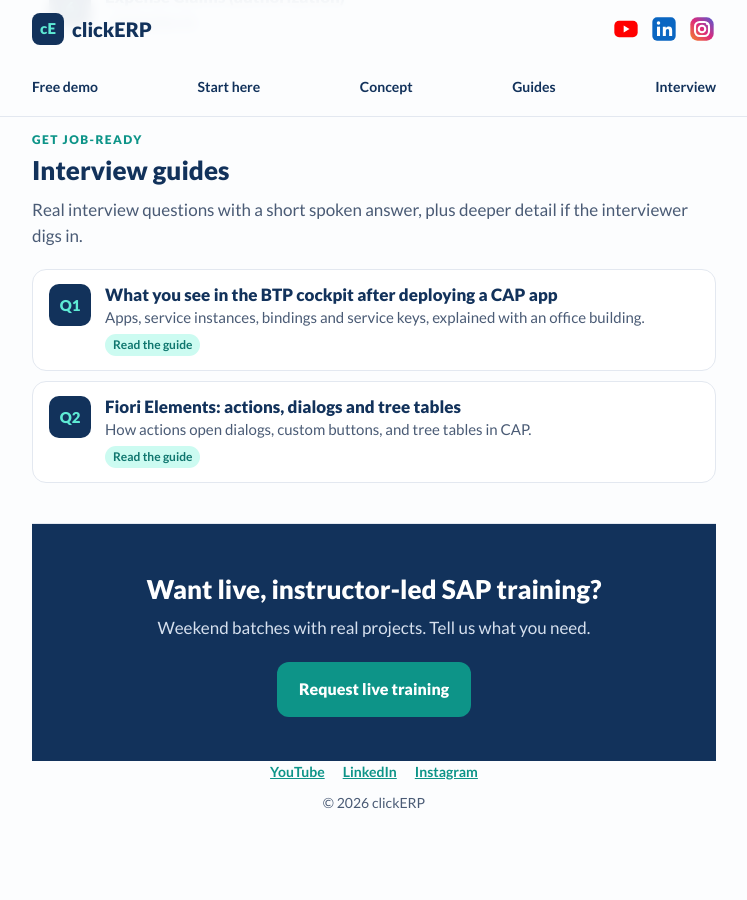
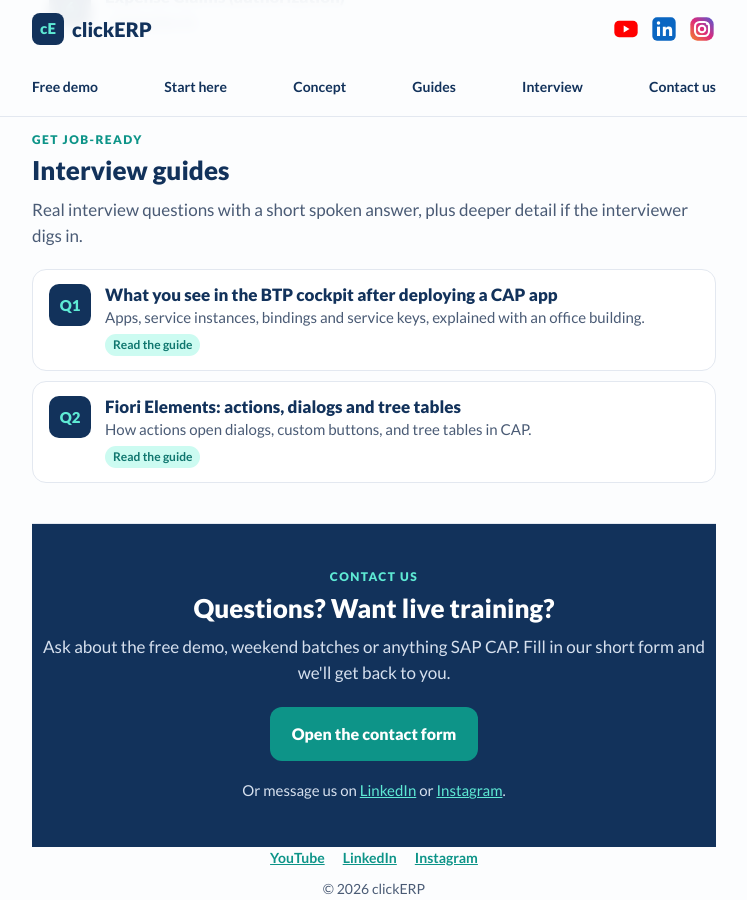
Before and after one commit to clickerp8/clickerp8.github.io, a Jekyll site: the page index.html, which Jekyll copies as it is, in a window 1280 px wide and 900 px high, scrolled down 2816 px. Shown: the whole window, without its empty margins (266-1013 px from the left). Built offline with Jekyll 4.4.1, drawn with Linux system fonts in a browser that asks for light colours; before the commit the page ends 3630 px from its top, so only the background shows below that.

Commit message:
Add Contact us section with Google Form link
Co-Authored-By: Claude Opus 5.5 <noreply@anthropic.com>
Claude-Session: https://claude.ai/code/session_01PxFd26eptWmHkwM2xBgh9C

```diff
--- a/index.html
+++ b/index.html
@@ -72,7 +72,7 @@ footer{padding:24px 0 32px;font-size:14px;color:var(--muted);text-align:center}
   <a class="logo" href="#top"><span>cE</span>clickERP</a>
   <div class="soc"><a href="https://www.youtube.com/@clickERP" target="_blank" rel="noopener" aria-label="YouTube"><svg viewBox="0 0 24 24"><rect x="2" y="5" width="20" height="14" rx="4" fill="#FF0000"/><path d="M10 9l5 3-5 3z" fill="#fff"/></svg></a><a href="https://www.linkedin.com/company/clickerp26/" target="_blank" rel="noopener" aria-label="LinkedIn"><svg viewBox="0 0 24 24"><rect x="2" y="2" width="20" height="20" rx="4" fill="#0A66C2"/><rect x="6" y="10" width="2.6" height="8" fill="#fff"/><circle cx="7.3" cy="6.9" r="1.5" fill="#fff"/><path d="M11 10h2.5v1.2c.5-.8 1.4-1.4 2.7-1.4 2 0 2.8 1.3 2.8 3.4V18h-2.6v-4.3c0-1-.3-1.7-1.3-1.7s-1.5.7-1.5 1.7V18H11z" fill="#fff"/></svg></a><a href="https://www.instagram.com/clickerp_/" target="_blank" rel="noopener" aria-label="Instagram"><svg viewBox="0 0 24 24"><defs><linearGradient id="ig" x1="0" y1="1" x2="1" y2="0"><stop offset="0" stop-color="#F58529"/><stop offset=".5" stop-color="#DD2A7B"/><stop offset="1" stop-color="#515BD4"/></linearGradient></defs><rect x="2" y="2" width="20" height="20" rx="6" fill="url(#ig)"/><rect x="6" y="6" width="12" height="12" rx="4" fill="none" stroke="#fff" stroke-width="1.8"/><circle cx="12" cy="12" r="2.8" fill="none" stroke="#fff" stroke-width="1.8"/><circle cx="16.4" cy="7.6" r="1" fill="#fff"/></svg></a></div>
 </div>
-<nav class="wrap"><a href="#demo">Free demo</a><a href="#start">Start here</a><a href="#concept">Concept</a><a href="#guides">Guides</a><a href="#interview">Interview</a></nav>
+<nav class="wrap"><a href="#demo">Free demo</a><a href="#start">Start here</a><a href="#concept">Concept</a><a href="#guides">Guides</a><a href="#interview">Interview</a><a href="#contact">Contact us</a></nav>
 </header>
 
 <div class="hero" id="top"><div class="wrap">
@@ -156,10 +156,12 @@ footer{padding:24px 0 32px;font-size:14px;color:var(--muted);text-align:center}
   </div>
 </section>
 
-<section class="cta">
-  <h2>Want live, instructor-led SAP training?</h2>
-  <p>Weekend batches with real projects. Tell us what you need.</p>
-  <a class="btn btn-teal" style="display:inline-block" href="https://forms.gle/ovT9EgQquL5ERW2c6" target="_blank" rel="noopener">Request live training</a>
+<section class="cta" id="contact">
+  <div class="sec-eyebrow" style="color:var(--mint)">Contact us</div>
+  <h2>Questions? Want live training?</h2>
+  <p>Ask about the free demo, weekend batches or anything SAP CAP. Fill in our short form and we'll get back to you.</p>
+  <a class="btn btn-teal" style="display:inline-block" href="https://forms.gle/ovT9EgQquL5ERW2c6" target="_blank" rel="noopener">Open the contact form</a>
+  <p style="margin:18px 0 0;font-size:15px">Or message us on <a style="color:var(--mint)" href="https://www.linkedin.com/company/clickerp26/" target="_blank" rel="noopener">LinkedIn</a> or <a style="color:var(--mint)" href="https://www.instagram.com/clickerp_/" target="_blank" rel="noopener">Instagram</a>.</p>
 </section>
 
 </main>
```
Also changed, not shown: _layouts/default.html (+1 -1 lines).
